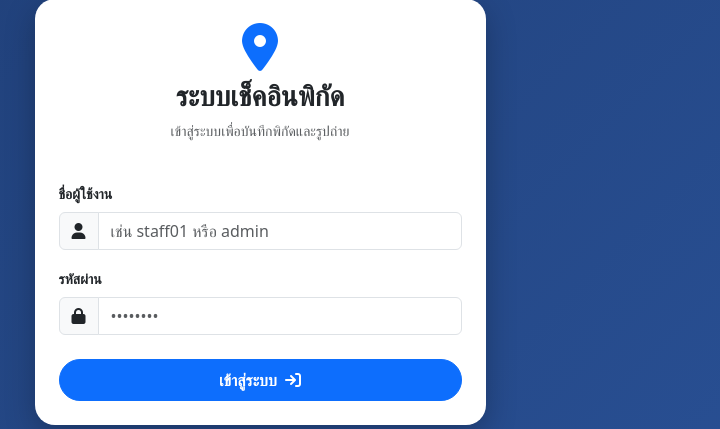
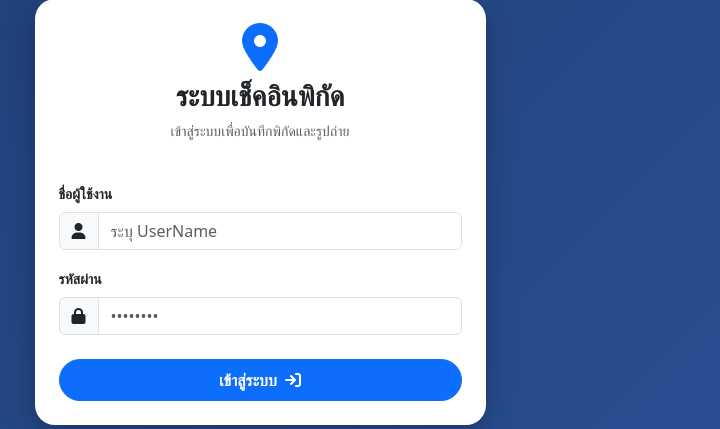
Before and after one commit to somjate-dev/geo-checkin-app, a Flask app: page /login in a window 1280 px wide. Shown: the part 188-617 px from the top of the page, without its empty margins (380-1100 px from the left). Run offline with Flask 3, Linux system fonts and the light colour scheme.

Commit message:
Update username placeholder text in login form

```diff
--- a/templates/login.html
+++ b/templates/login.html
@@ -29,7 +29,7 @@
                         <label class="form-label small fw-semibold">ชื่อผู้ใช้งาน</label>
                         <div class="input-group">
                             <span class="input-group-text"><i class="fa-solid fa-user"></i></span>
-                            <input type="text" name="username" class="form-control" required placeholder="เช่น staff01 หรือ admin">
+                            <input type="text" name="username" class="form-control" required placeholder="ระบุ UserName">
                         </div>
                     </div>
                     <div class="mb-4">
```
